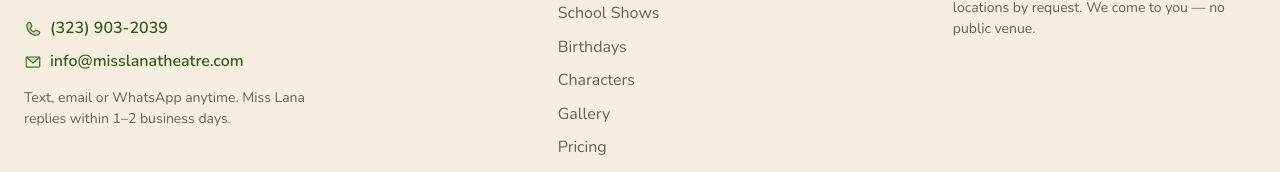
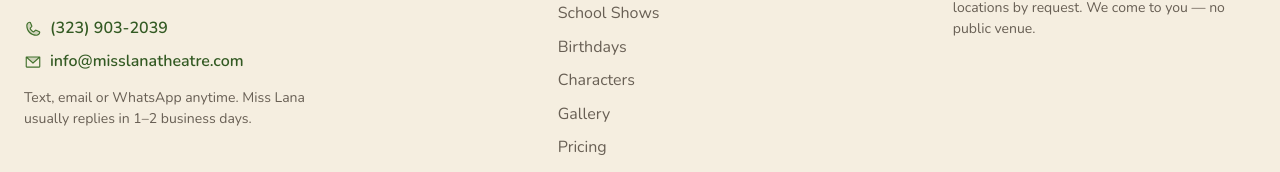
Before and after one commit to Tureckiy-zart/Fairy-Tale-Theater, a Next.js app: page / in a window 1280 px wide. Shown: the part 8672-8844 px from the top of the page. Built offline with nearby package versions, Linux system fonts and the light colour scheme.

Commit message:
fix: avoid duplicated response-time copy

```diff
--- a/components/shell/SiteFooter.tsx
+++ b/components/shell/SiteFooter.tsx
@@ -42,7 +42,7 @@
                 {EMAIL.address}
               </a>
               <p className="mt-1 max-w-xs text-sm text-ink-soft">
-                Text, email or WhatsApp anytime. Miss Lana replies within 1–2 business days.
+                Text, email or WhatsApp anytime. Miss Lana usually replies in 1–2 business days.
               </p>
             </div>
           </div>
```
